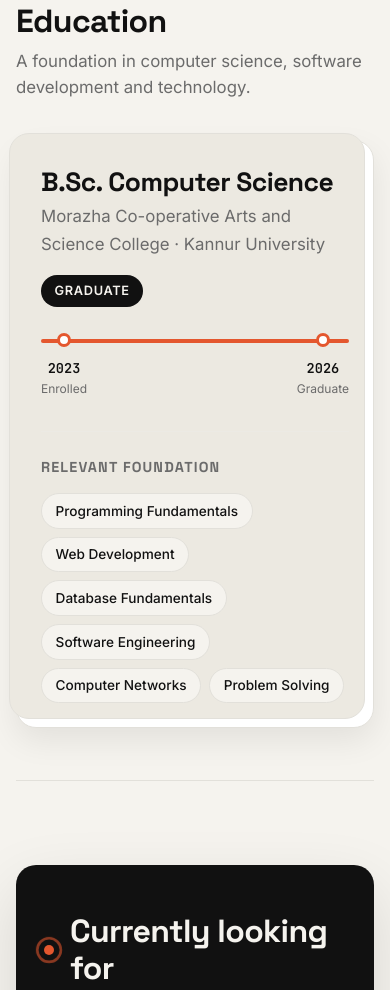
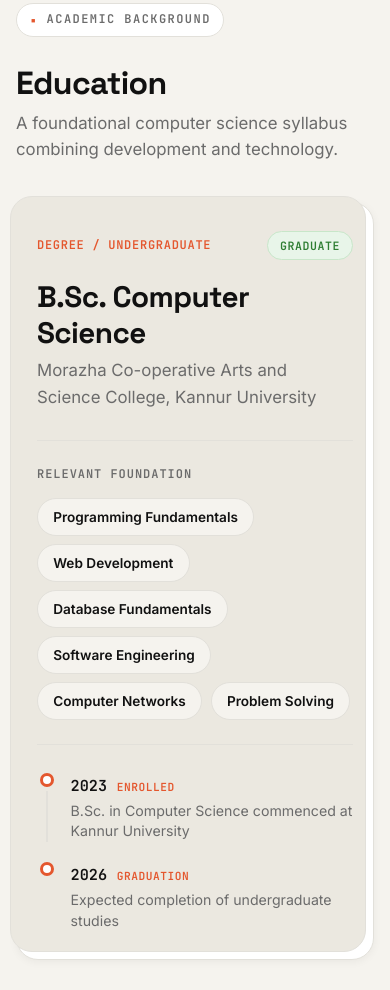
Before and after one commit to mohmusthafa10-oss/My-Portfolio, a plain HTML site: page index.html in a window 390 px wide. Shown: the part 8145-9135 px from the top of the page. Drawn offline with Linux system fonts and the light colour scheme.

Commit message:
feat(education): align education section with reference mockup (compact layered card, relevant foundation chips, dual responsive timeline)

```diff
--- a/css/styles.css
+++ b/css/styles.css
@@ -1948,9 +1948,9 @@ html.js [data-reveal].is-visible {
   position: relative;
   background: var(--surface);
   border: 1px solid var(--line);
-  border-radius: var(--r-card);
-  padding: 2.5rem;
-  box-shadow: var(--shadow-md);
+  border-radius: 22px;
+  padding: 2.75rem;
+  box-shadow: var(--shadow-sm);
   will-change: transform;
 }
 
@@ -1958,49 +1958,102 @@ html.js [data-reveal].is-visible {
 .education-card-layer::before {
   content: "";
   position: absolute;
-  inset: -8px 8px 8px -8px;
-  background: #ECE9E1;
+  inset: -7px 7px 7px -7px;
+  background: #EBE8E0;
   border: 1px solid var(--line);
-  border-radius: var(--r-card);
+  border-radius: 22px;
   z-index: -1;
 }
 
-.edu-header-row {
+.edu-eyebrow-row {
   display: flex;
   justify-content: space-between;
-  align-items: flex-start;
-  flex-wrap: wrap;
-  gap: 1rem;
-  margin-bottom: 1.5rem;
+  align-items: center;
+  margin-bottom: 1.25rem;
+}
+
+.edu-eyebrow-tag {
+  font-family: var(--font-mono);
+  font-size: 0.75rem;
+  font-weight: 700;
+  color: var(--accent);
+  letter-spacing: 0.06em;
+}
+
+.edu-status-badge {
+  font-family: var(--font-mono);
+  font-size: 0.72rem;
+  font-weight: 700;
+  letter-spacing: 0.05em;
+  padding: 0.25rem 0.75rem;
+  border-radius: var(--r-chip);
+  background: #E8F5E9;
+  color: #2E7D32;
+  border: 1px solid #C8E6C9;
+}
+
+.edu-main-info {
+  margin-bottom: 1.75rem;
 }
 
 .edu-degree-title {
-  font-size: 1.65rem;
+  font-family: var(--font-display);
+  font-size: clamp(1.85rem, 3.2vw, 2.35rem);
   font-weight: 700;
   color: var(--ink);
+  line-height: 1.2;
 }
 
 .edu-institution {
   font-size: 1.05rem;
   color: var(--muted);
-  margin-top: 0.25rem;
-}
-
-.edu-status-badge {
-  padding: 0.35rem 0.85rem;
-  background: var(--ink);
-  color: var(--paper);
+  margin-top: 0.35rem;
+}
+
+/* Foundation Chips */
+.edu-foundation-section {
+  margin: 1.75rem 0;
+  padding: 1.5rem 0;
+  border-top: 1px solid var(--line);
+  border-bottom: 1px solid var(--line);
+}
+
+.edu-foundation-heading {
+  font-family: var(--font-mono);
+  font-size: 0.75rem;
+  font-weight: 700;
+  text-transform: uppercase;
+  letter-spacing: 0.08em;
+  color: var(--muted);
+  margin-bottom: 0.85rem;
+}
+
+.edu-chips-wrap {
+  display: flex;
+  flex-wrap: wrap;
+  gap: 0.55rem;
+}
+
+.edu-foundation-chip {
+  padding: 0.4rem 0.95rem;
+  background: var(--paper);
+  border: 1px solid var(--line);
   border-radius: var(--r-chip);
-  font-size: 0.8rem;
-  font-weight: 600;
-  text-transform: uppercase;
-  letter-spacing: 0.05em;
-}
-
-/* Timeline Progress Line */
+  font-size: 0.85rem;
+  font-weight: 600;
+  color: var(--ink);
+}
+
+/* Timeline Container */
+.edu-timeline-container {
+  margin-top: 1.5rem;
+}
+
+/* Desktop Horizontal Timeline */
 .edu-timeline-bar {
-  margin: 2rem 0;
+  margin-top: 2rem;
   position: relative;
+  padding: 0.5rem 0;
 }
 
 .edu-progress-track {
@@ -2027,14 +2080,21 @@ html.js [data-reveal].is-visible {
 .edu-timeline-nodes {
   display: flex;
   justify-content: space-between;
-  margin-top: 0.85rem;
+  margin-top: 1rem;
 }
 
 .edu-node {
   display: flex;
   flex-direction: column;
-  align-items: center;
   position: relative;
+}
+
+.edu-node.start {
+  align-items: flex-start;
+}
+
+.edu-node.end {
+  align-items: flex-end;
 }
 
 .edu-node-point {
@@ -2044,54 +2104,99 @@ html.js [data-reveal].is-visible {
   background: var(--surface);
   border: 3px solid var(--accent);
   position: absolute;
-  top: -24px;
+  top: -27px;
+}
+
+.edu-node.start .edu-node-point {
+  left: 0;
+}
+
+.edu-node.end .edu-node-point {
+  right: 0;
 }
 
 .edu-node-year {
   font-family: var(--font-mono);
-  font-size: 0.85rem;
+  font-size: 0.9rem;
   font-weight: 700;
   color: var(--ink);
 }
 
 .edu-node-label {
+  font-family: var(--font-mono);
   font-size: 0.75rem;
   color: var(--muted);
-}
-
-.edu-foundation-section {
-  padding-top: 1.5rem;
-  border-top: 1px solid var(--border-subtle);
-}
-
-.edu-foundation-heading {
-  font-size: 0.9rem;
-  font-weight: 700;
-  text-transform: uppercase;
-  letter-spacing: 0.08em;
-  color: var(--muted);
-  margin-bottom: 0.85rem;
-}
-
-.edu-chips-wrap {
-  display: flex;
-  flex-wrap: wrap;
-  gap: 0.5rem;
-}
-
-.edu-foundation-chip {
-  padding: 0.35rem 0.85rem;
-  background: var(--paper);
-  border: 1px solid var(--line);
-  border-radius: var(--r-chip);
-  font-size: 0.85rem;
-  font-weight: 500;
-  color: var(--ink);
+  margin-top: 0.15rem;
+}
+
+/* Mobile Vertical Timeline */
+@media (min-width: 641px) {
+  .mobile-only-timeline {
+    display: none;
+  }
 }
 
 @media (max-width: 640px) {
+  .desktop-only-timeline {
+    display: none;
+  }
   .education-card-layer {
-    padding: 1.5rem;
+    padding: 1.75rem 1.25rem;
+  }
+  .edu-vertical-timeline {
+    display: flex;
+    flex-direction: column;
+    gap: 1.25rem;
+    margin-top: 1.25rem;
+  }
+  .edu-vnode {
+    display: grid;
+    grid-template-columns: 20px 1fr;
+    gap: 0.85rem;
+  }
+  .edu-vnode-bullet {
+    display: flex;
+    flex-direction: column;
+    align-items: center;
+  }
+  .edu-vnode-point {
+    width: 14px;
+    height: 14px;
+    border-radius: 50%;
+    background: var(--surface);
+    border: 3px solid var(--accent);
+    flex-shrink: 0;
+  }
+  .edu-vnode-line {
+    width: 2px;
+    flex-grow: 1;
+    background: var(--line);
+    min-height: 48px;
+    margin-top: 4px;
+  }
+  .edu-vnode-header {
+    display: flex;
+    align-items: baseline;
+    gap: 0.6rem;
+  }
+  .edu-vnode-year {
+    font-family: var(--font-mono);
+    font-size: 0.95rem;
+    font-weight: 700;
+    color: var(--ink);
+  }
+  .edu-vnode-tag {
+    font-family: var(--font-mono);
+    font-size: 0.7rem;
+    font-weight: 700;
+    color: var(--accent);
+    letter-spacing: 0.05em;
+  }
+  .edu-vnode-desc {
+    font-size: 0.885rem;
+    color: var(--muted);
+    margin-top: 0.2rem;
+    line-height: 1.45;
   }
 }
 
--- a/index.html
+++ b/index.html
@@ -490,37 +490,24 @@
                 <!-- 6. ACADEMIC BACKGROUND -->
                 <section id="academic" class="section-block" data-reveal>
                     <div class="section-header">
+                        <div class="section-tag-row">
+                            <span class="mono-section-tag"><span class="accent-bullet">▪</span> ACADEMIC BACKGROUND</span>
+                            <span class="section-counter-tag" aria-hidden="true">[ Kannur, Kerala / 2023 - 2026 ]</span>
+                        </div>
                         <h2 class="section-title-large">Education</h2>
-                        <p class="section-subtitle">A foundation in computer science, software development and technology.</p>
+                        <p class="section-intro-text">A foundational computer science syllabus combining development and technology.</p>
                     </div>
 
                     <div class="education-layered-wrap">
                         <div class="education-card-layer" id="education-card">
-                            <div class="edu-header-row">
-                                <div>
-                                    <h3 class="edu-degree-title">B.Sc. Computer Science</h3>
-                                    <div class="edu-institution">Morazha Co-operative Arts and Science College · Kannur University</div>
-                                </div>
-                                <span class="edu-status-badge">Graduate</span>
+                            <div class="edu-eyebrow-row">
+                                <span class="edu-eyebrow-tag">DEGREE / UNDERGRADUATE</span>
+                                <span class="edu-status-badge">GRADUATE</span>
                             </div>
 
-                            <!-- Timeline Progress Bar -->
-                            <div class="edu-timeline-bar" aria-label="Education period 2023 to 2026">
-                                <div class="edu-progress-track">
-                                    <div class="edu-progress-fill" id="edu-progress-fill"></div>
-                                </div>
-                                <div class="edu-timeline-nodes">
-                                    <div class="edu-node start">
-                                        <span class="edu-node-point" aria-hidden="true"></span>
-                                        <span class="edu-node-year">2023</span>
-                                        <span class="edu-node-label">Enrolled</span>
-                                    </div>
-                                    <div class="edu-node end">
-                                        <span class="edu-node-point" aria-hidden="true"></span>
-                                        <span class="edu-node-year">2026</span>
-                                        <span class="edu-node-label">Graduate</span>
-                                    </div>
-                                </div>
+                            <div class="edu-main-info">
+                                <h3 class="edu-degree-title">B.Sc. Computer Science</h3>
+                                <div class="edu-institution">Morazha Co-operative Arts and Science College, Kannur University</div>
                             </div>
 
                             <!-- Foundation Chips -->
@@ -533,6 +520,57 @@
                                     <span class="edu-foundation-chip">Software Engineering</span>
                                     <span class="edu-foundation-chip">Computer Networks</span>
                                     <span class="edu-foundation-chip">Problem Solving</span>
+                                </div>
+                            </div>
+
+                            <!-- Timeline: Horizontal on Desktop, Vertical on Mobile -->
+                            <div class="edu-timeline-container" aria-label="Education period 2023 to 2026">
+                                <!-- Desktop Horizontal Track -->
+                                <div class="edu-timeline-bar desktop-only-timeline">
+                                    <div class="edu-progress-track">
+                                        <div class="edu-progress-fill" id="edu-progress-fill"></div>
+                                    </div>
+                                    <div class="edu-timeline-nodes">
+                                        <div class="edu-node start">
+                                            <span class="edu-node-point" aria-hidden="true"></span>
+                                            <span class="edu-node-year">2023</span>
+                                            <span class="edu-node-label">Enrolled</span>
+                                        </div>
+                                        <div class="edu-node end">
+                                            <span class="edu-node-point" aria-hidden="true"></span>
+                                            <span class="edu-node-year">2026</span>
+                                            <span class="edu-node-label">Graduate</span>
+                                        </div>
+                                    </div>
+                                </div>
+
+                                <!-- Mobile Vertical Timeline -->
+                                <div class="edu-vertical-timeline mobile-only-timeline">
+                                    <div class="edu-vnode">
+                                        <div class="edu-vnode-bullet">
+                                            <span class="edu-vnode-point"></span>
+                                            <span class="edu-vnode-line"></span>
+                                        </div>
+                                        <div class="edu-vnode-content">
+                                            <div class="edu-vnode-header">
+                                                <span class="edu-vnode-year">2023</span>
+                                                <span class="edu-vnode-tag">ENROLLED</span>
+                                            </div>
+                                            <p class="edu-vnode-desc">B.Sc. in Computer Science commenced at Kannur University</p>
+                                        </div>
+                                    </div>
+                                    <div class="edu-vnode">
+                                        <div class="edu-vnode-bullet">
+                                            <span class="edu-vnode-point"></span>
+                                        </div>
+                                        <div class="edu-vnode-content">
+                                            <div class="edu-vnode-header">
+                                                <span class="edu-vnode-year">2026</span>
+                                                <span class="edu-vnode-tag">GRADUATION</span>
+                                            </div>
+                                            <p class="edu-vnode-desc">Expected completion of undergraduate studies</p>
+                                        </div>
+                                    </div>
                                 </div>
                             </div>
                         </div>
```
